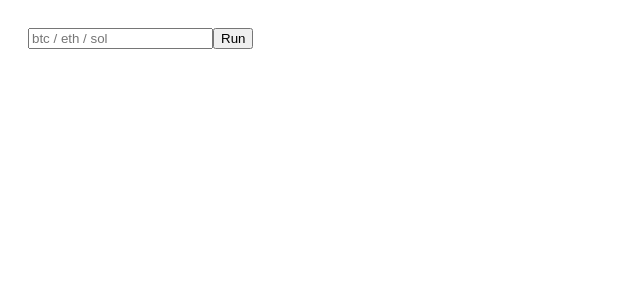
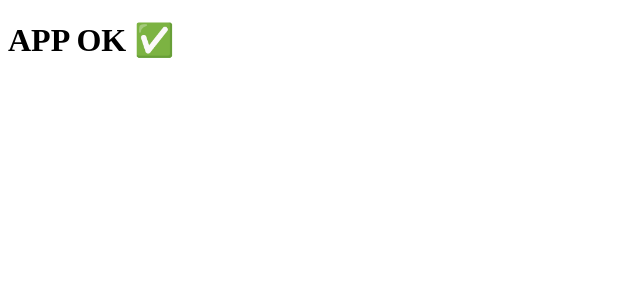
Before and after one commit to BlesUstetu/crypto-ai, a React (Vite) app: page / in a window 1280 px wide. Shown: the top 300 px of the page, without its empty margins (0-640 px from the left). Built offline with nearby package versions, Linux system fonts and the light colour scheme.

Commit message:
Update App.jsx

```diff
--- a/src/App.jsx
+++ b/src/App.jsx
@@ -1 +1,3 @@
-import ChatAI from './components/ChatAI'; export default function App(){return <ChatAI/>}
+export default function App(){
+  return <h1>APP OK ✅</h1>
+}
```
